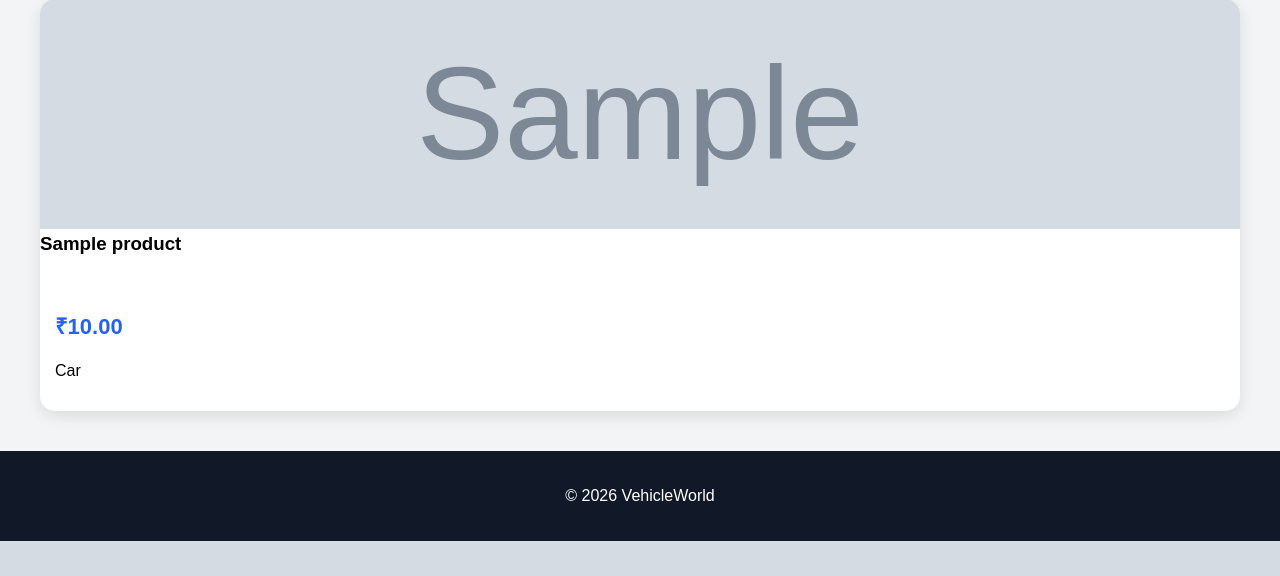
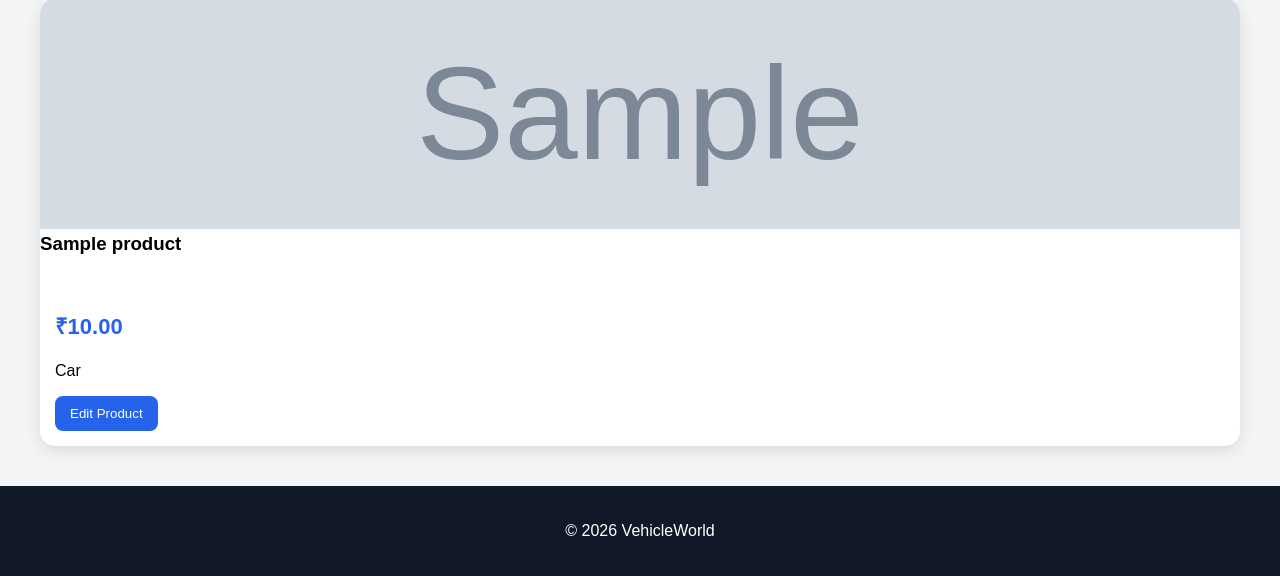
Before and after one commit to gurusakthi11/DjangoProject, a Django app: page / in a window 1280 px wide. Shown: the part 422-998 px from the top of the page. Before the commit the page ends 963 px from the top, so only its background shows below. Run offline with Django 5.2, Linux system fonts and the light colour scheme; tables that the repository leaves empty hold one stand-in row (values such as "Sample post"); grey boxes marked "Sample" are stand-in pictures.

Commit message:
updated vehicleworld project

```diff
--- a/products/urls.py
+++ b/products/urls.py
@@ -3,6 +3,7 @@ from .views import home, signup, login_view, logout_view, profile, add_to_cart,
 from .views import add_product
 from .views import delete_product
 from .views import product_detail
+from .views import edit_product
 
 urlpatterns = [
 
@@ -32,6 +33,11 @@ urlpatterns = [
     delete_product,
     name='delete_product'),
     path(
+    'edit-product/<int:product_id>/',
+    edit_product,
+    name='edit_product'
+),
+    path(
     'product/<int:product_id>/',
     product_detail,
     name='product_detail'),
--- a/products/views.py
+++ b/products/views.py
@@ -82,7 +82,7 @@ def profile(request):
 
 def add_product(request):
 
-    if request.user.profile.role != "admin":
+    if not request.user.is_staff:
         return redirect('/')
 
     if request.method == 'POST':
@@ -147,6 +147,31 @@ def product_detail(request, product_id):
     })
 
 @login_required
+def edit_product(request, product_id):
+
+    if not request.user.is_staff:
+        return redirect('/')
+
+    product = Product.objects.get(id=product_id)
+
+    if request.method == 'POST':
+
+        product.name = request.POST['name']
+        product.price = request.POST['price']
+        product.category = request.POST['category']
+
+        if request.FILES.get('image'):
+            product.image = request.FILES['image']
+
+        product.save()
+
+        return redirect('/')
+
+    return render(request, 'edit_product.html', {
+        'product': product
+    })
+
+@login_required
 def add_to_cart(request, product_id):
 
     product = Product.objects.get(id=product_id)
--- a/templates/home.html
+++ b/templates/home.html
@@ -138,9 +138,12 @@ button{
             <span>Welcome, {{ user.username }}</span>
 
             <a href="/profile/">Profile</a>
+
+            {% if not user.is_staff %}
                 <a href="/cart/">Cart</a>
+            {% endif %}
 
-            {% if user.profile.role == "admin" %}
+            {% if user.is_staff %}
                 <a href="/add-product/">Add Product</a>
             {% endif %}
 
@@ -188,8 +191,13 @@ button{
 
             <p>{{ product.category }}</p>
 
+        <a href="/edit-product/{{ product.id }}/">
+        <button>
+            Edit Product
+        </button>
+        </a>
 
-            {% if user.profile.role == "admin" %}
+    {% if user.is_staff %}
         <a href="/delete-product/{{ product.id }}/">
         <button style="background:red;">
             Delete Product
```
Also changed, not shown: templates/edit_product.html (added, +51 -0 lines). Lines whose indentation alone changed are shown as unchanged.
